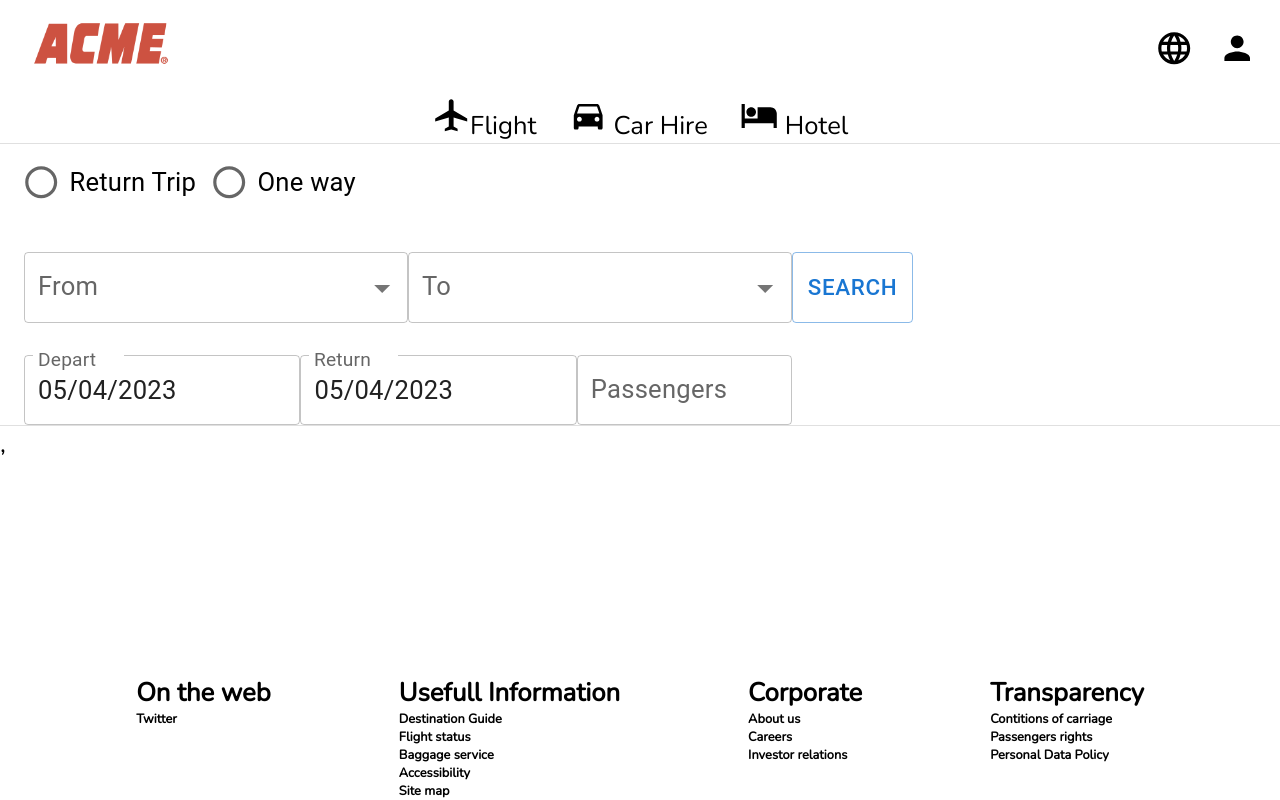
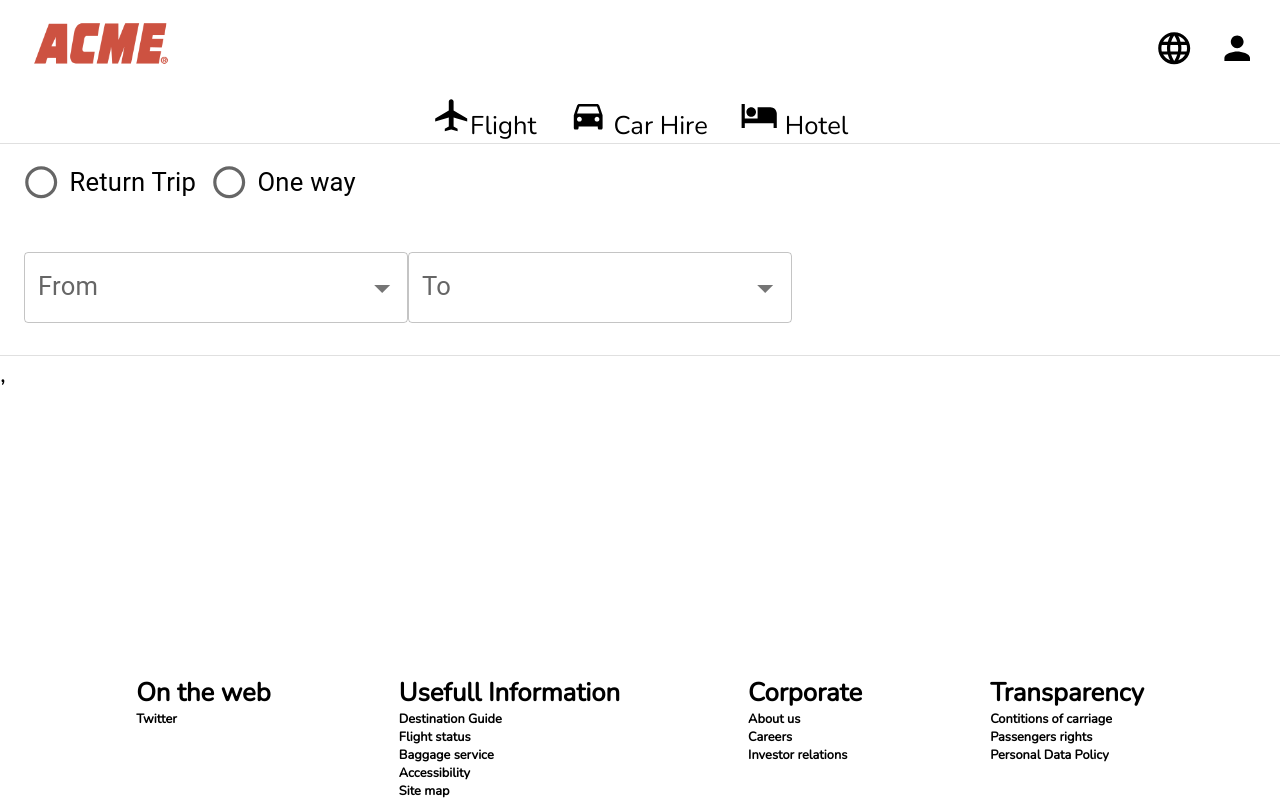
Before and after one commit to CaioCalisto/FlightWebSite, a React (Vite) app in the folder flight-web-site/: page /flights in a window 1280 px wide. Built offline with nearby package versions, Linux system fonts and the light colour scheme.

Commit message:
added behaviours

```diff
--- a/flight-web-site/src/components/DateText.tsx
+++ b/flight-web-site/src/components/DateText.tsx
@@ -6,10 +6,17 @@ import "react-datepicker/dist/react-datepicker.css";
 
 type DateTextType = {
   label: string
+  onDateChanged: (date: Date) => void
 }
 
-function DateText({ label } : DateTextType) {
-  const [startDate, setStartDate] = useState(new Date());
+function DateText({ label, onDateChanged } : DateTextType) {
+
+  const [date, setDate] = useState(new Date());
+  const changeDate = (date: Date) => {
+    setDate(date)
+    onDateChanged(date)
+  }
+
   const ExampleCustomInput = forwardRef(({ value, onClick }, ref) => (
     <Box component="form"
     sx={{
@@ -24,8 +31,8 @@ function DateText({ label } : DateTextType) {
   return (
     <div className='width: 0'>
       <DatePicker
-        selected={startDate}
-        onChange={(date) => setStartDate(date)}
+        selected={date}
+        onChange={(date: Date) => changeDate(date)}
         customInput={<ExampleCustomInput />}
       />
     </div>
--- a/flight-web-site/src/pages/Flight.tsx
+++ b/flight-web-site/src/pages/Flight.tsx
@@ -15,17 +15,25 @@ import Passengers from "../components/Passengers";
 import TripChose from "../components/TripChose";
 
 function Flight() {
-  const [startDate, setStartDate] = useState(new Date());
-
-  const [from, setFrom] = useState("")
-  const changeFrom = (from: string) => {
-    setFrom(from)
+  const [departDate, setDepart] = useState<Date | null>(null);
+  const changeDepart = (date: Date) => {
+    setDepart(date)
   }
 
-  const [to, setTo] = useState("")
+  const [returnDate, setReturnDate] = useState<Date | null>(null);
+  const changeReturnDate = (date: Date) => {
+    setReturnDate(date)
+  }
+
+  const [from, setFrom] = useState("");
+  const changeFrom = (from: string) => {
+    setFrom(from);
+  };
+
+  const [to, setTo] = useState("");
   const changeTo = (to: string) => {
-    setTo(to)
-  }
+    setTo(to);
+  };
 
   return (
     <>
@@ -35,13 +43,19 @@ function Flight() {
         <Stack direction="row">
           <LocationText label="From" onLocationChanged={changeFrom} />
           <LocationText label="To" onLocationChanged={changeTo} />
-          <Button variant="outlined">Search</Button>
         </Stack>
 
         <Stack direction="row">
-          <DateText label="Depart" />
-          <DateText label="Return" />
-          <Passengers />
+          {from != "" && to != "" && (
+            <>
+              <DateText label="Depart" onDateChanged={changeDepart} />
+              <DateText label="Return" onDateChanged={changeReturnDate} />
+              <Passengers />
+            </>
+          )}
+          {departDate != null && returnDate != null && (
+            <Button variant="outlined">Search</Button>
+          )}
         </Stack>
       </Stack>
     </>
```
